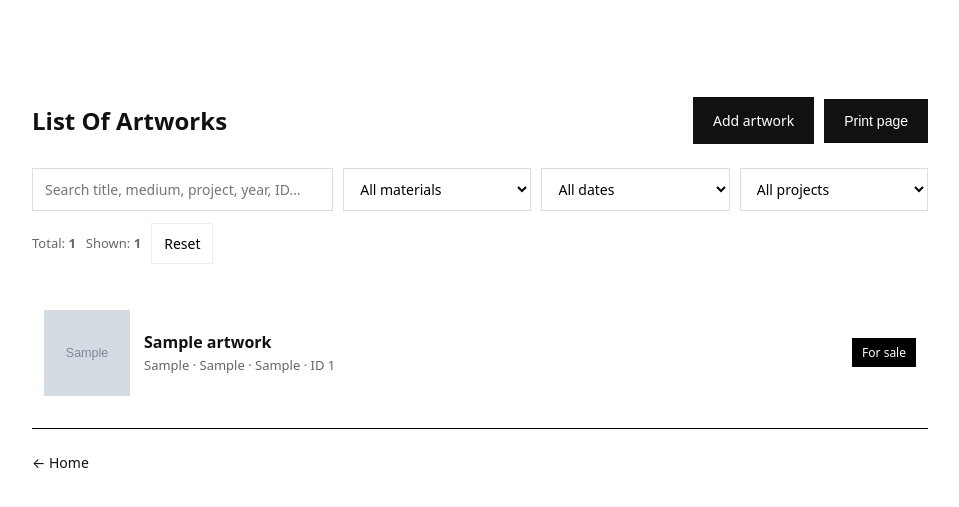
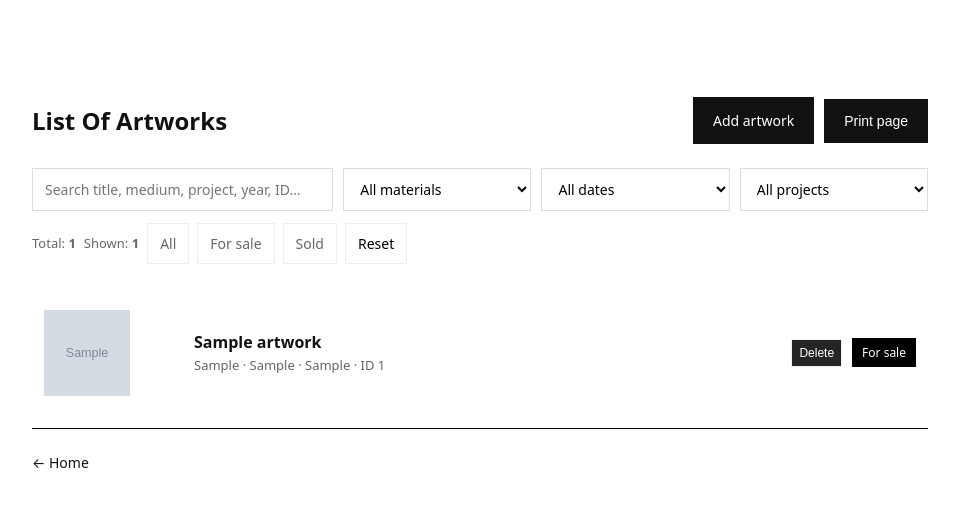
Before and after one commit to mclement94/artist-database, a Flask app: page /artworks in a window 1280 px wide. Shown: the top 507 px of the page, without its empty margins (160-1119 px from the left). Run offline with Flask 3, Linux system fonts and the light colour scheme; tables that the repository leaves empty hold one stand-in row (values such as "Sample post"); grey boxes marked "Sample" are stand-in pictures.

Commit message:
Update artwork list UI + styles

```diff
--- a/static/style.css
+++ b/static/style.css
@@ -149,6 +149,10 @@ a {
   font-size: 16px;
 }
 
+.textlist {
+  margin-left: 50px;
+}
+
 /* --------------------------------------------------
    Print
 -------------------------------------------------- */
@@ -160,7 +164,8 @@ a {
 
   .btn,
   .back,
-  .no-print {
+  .no-print,
+  .btn-delete {
     display: none !important;
   }
 
@@ -262,6 +267,21 @@ a {
       color:white;
     }
 
+    .btn-delete{
+      padding:6px 7px;
+      font-size: 12px;
+      background-color: black;
+      border:1px solid #eee;
+      color: white;
+    }
+
+    .btn-delete:hover{
+      font-size: 12px;
+      background-color: red;
+      border:1px solid #eee;
+      color:white;
+    }
+
     .controls{
       margin-top:14px;
       display:grid;
--- a/templates/artwork_list.html
+++ b/templates/artwork_list.html
@@ -5,9 +5,6 @@
   <title>Artworks</title>
   <link rel="stylesheet" href="{{ url_for('static', filename='style.css') }}">
   <meta name="viewport" content="width=device-width, initial-scale=1" />
-  <style>
-
-  </style>
 </head>
 <body>
   <div class="wrap">
@@ -51,9 +48,17 @@
           </select>
         </div>
 
-        <div class="chips">
+        <div class="chips" style="gap:8px; flex-wrap:wrap;">
           <span class="chip">Total: <strong id="total">{{ artworks|length }}</strong></span>
           <span class="chip">Shown: <strong id="shown">{{ artworks|length }}</strong></span>
+
+          <!-- server-side status filter buttons -->
+          <div style="display:flex; gap:8px; align-items:center; flex-wrap:wrap;">
+            <a class="btn-small {% if not status %}active{% endif %}" href="{{ url_for('artwork_list') }}">All</a>
+            <a class="btn-small {% if status=='for_sale' %}active{% endif %}" href="{{ url_for('artwork_list', status='for_sale') }}">For sale</a>
+            <a class="btn-small {% if status=='sold' %}active{% endif %}" href="{{ url_for('artwork_list', status='sold') }}">Sold</a>
+          </div>
+
           <button class="btn-small" id="resetBtn" type="button">Reset</button>
           <span class="muted" id="activeText"></span>
         </div>
@@ -62,8 +67,7 @@
       {% if artworks and artworks|length > 0 %}
         <div class="items" id="items">
           {% for artwork in artworks %}
-            <a class="rowlink"
-               href="{{ url_for('artwork_detail', artwork_id=artwork.id) }}"
+            <div class="row"
               data-medium="{{ (artwork.medium or '')|lower|e }}"
               data-year="{{ (artwork.year or '')|lower|e }}"
               data-project="{{ (artwork.series or '')|lower|e }}"
@@ -75,15 +79,18 @@
                 (artwork.id|string)
               )|lower|e }}"
             >
+              <a class="rowlink"
+                 href="{{ url_for('artwork_detail', artwork_id=artwork.id) }}"
+                 style="text-decoration:none; color:inherit; flex:1; min-width:0;"
+              >
                 <div class="item">
                   <div class="thumb">
                     {% if artwork.image_filename %}
                       <img src="{{ url_for('uploaded_file', filename=artwork.image_filename) }}" alt="">
-
                     {% endif %}
                   </div>
 
-                <div>
+                  <div class="textlist">
                     <div class="title">{{ artwork.title }}</div>
                     <div class="meta">
                       {{ artwork.year or "—" }} · {{ artwork.medium or "—" }}
@@ -93,12 +100,26 @@
                   </div>
 
                   <div class="right">
+                           <!-- actions (not inside the <a>, so it won’t break clicks) -->
+              <div style="display:flex; align-items:center; gap:8px;">
+                <form method="post"
+                      action="{{ url_for('delete_artwork', artwork_id=artwork.id) }}"
+                      onsubmit="return confirm('Delete this artwork? This cannot be undone.');"
+                      style="margin:0;"
+                >
+                  <button type="submit" class="btn-delete" style="opacity:.85;">Delete</button>
+                </form>
+              </div>
                     {% if artwork.for_sale %}
                       <span class="tag">For sale</span>
+                    {% else %}
+                      <span class="tag" style="opacity:.65;">Sold</span>
                     {% endif %}
                   </div>
+
                 </div>
               </a>
+            </div>
           {% endfor %}
         </div>
 
@@ -146,7 +167,7 @@
         activeText.textContent = active.length ? active.join(' · ') : '';
 
         let count = 0;
-        const rows = items.querySelectorAll('a.rowlink');
+        const rows = items.querySelectorAll('.row');
 
         rows.forEach(row => {
           const ds = row.dataset;
```
Also changed, not shown: uploads/20260121192521_MIET_WARLOP8Piero_Tauro.jpg (deleted). Lines whose indentation alone changed are shown as unchanged.
